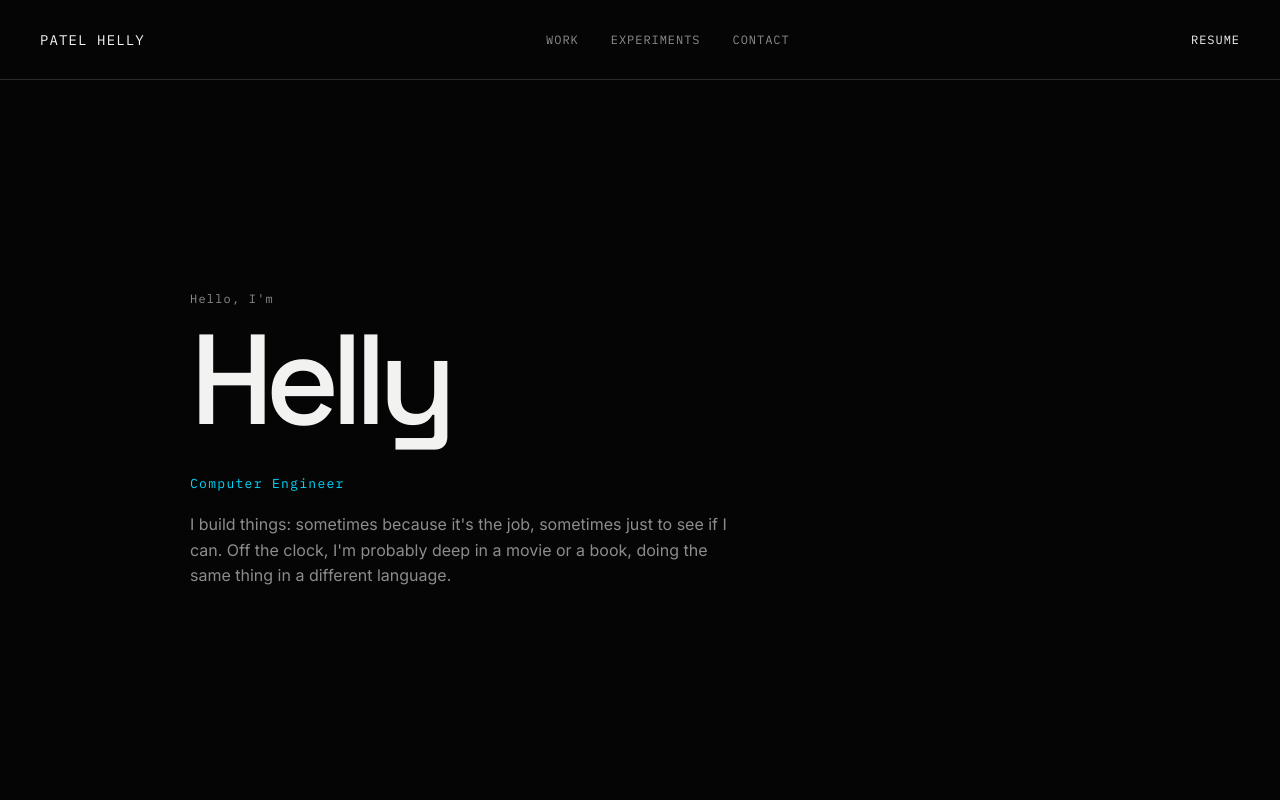
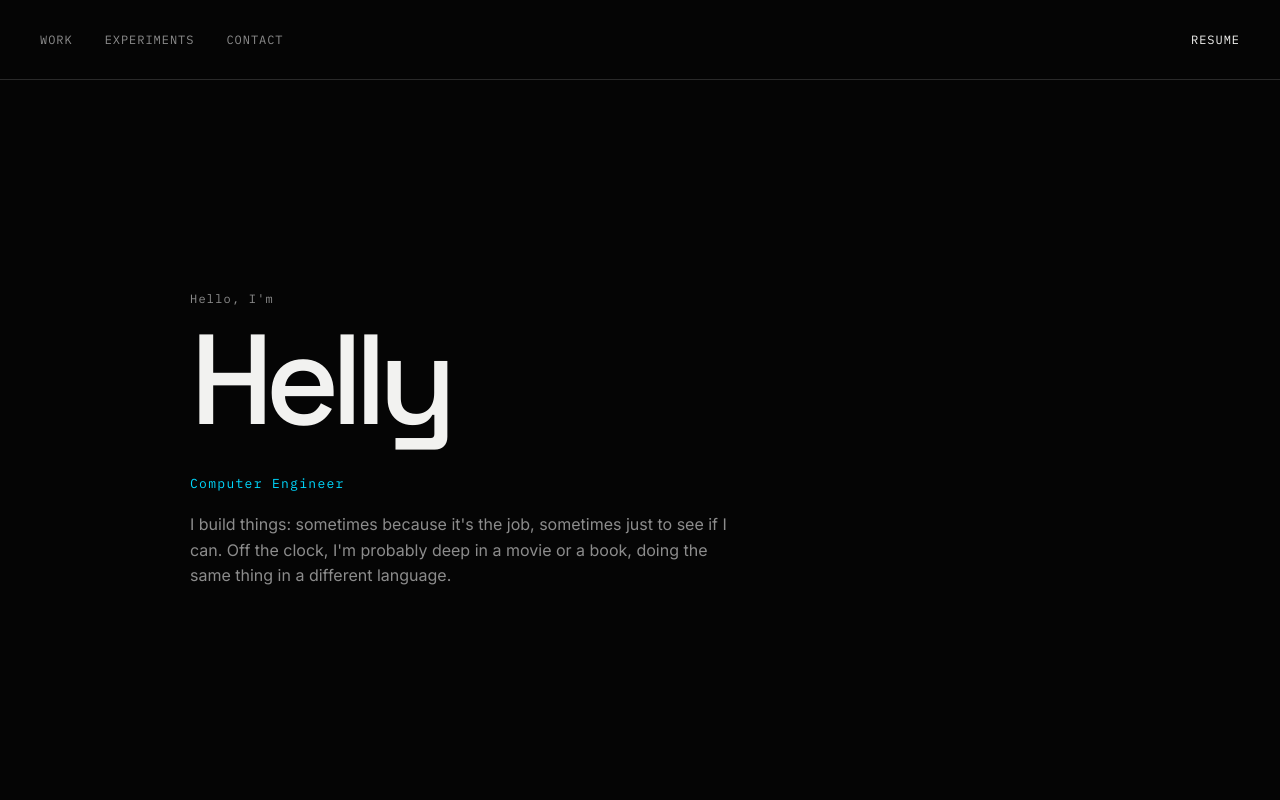
Before and after one commit to hellkeyes/keyes-portfolio, a React (Vite) app: page / in a window 1280 px wide. Shown: the top 800 px of the page. Built offline with nearby package versions, Linux system fonts and the light colour scheme.

Commit message:
Update Navbar.jsx

```diff
--- a/src/components/Navbar.jsx
+++ b/src/components/Navbar.jsx
@@ -1,9 +1,6 @@
 function Navbar(){
     return (
         <nav className='navbar'>
-            <a href='/' className='logo'>
-            PATEL HELLY
-            </a>
 
             <div className='nav-links'>
                 <a href='#works'>WORK</a>
```
